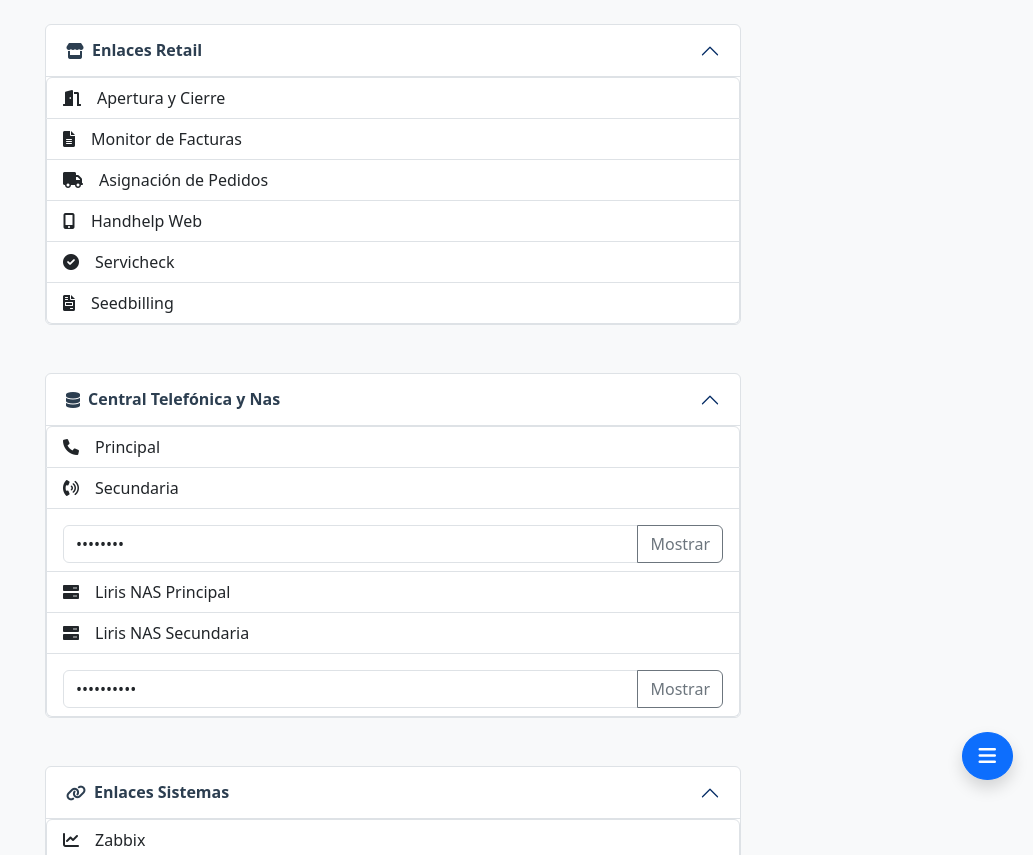
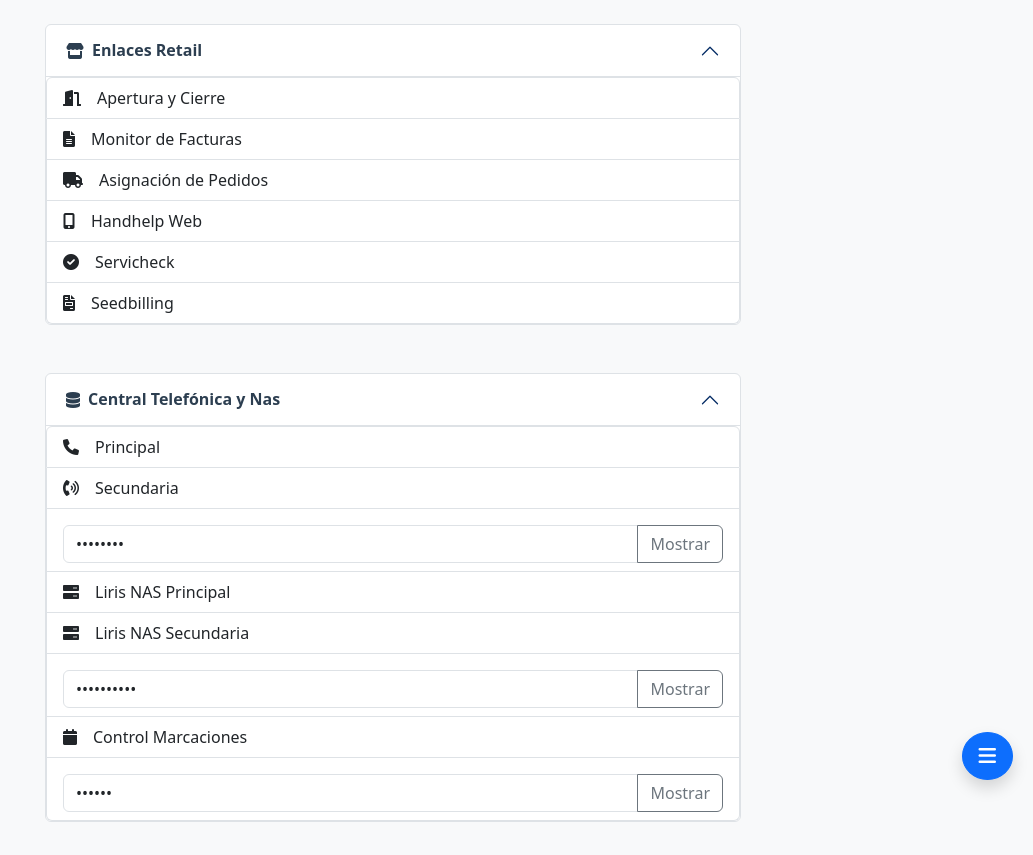
Before and after one commit to tokyo07/proyecto_elirissup, a plain HTML site: page index.html in a window 1280 px wide. Shown: the top 855 px of the page, without its empty margins (247-1280 px from the left). Drawn offline with nearby package versions, Linux system fonts and the light colour scheme.

Commit message:
Update index.html

```diff
--- a/index.html
+++ b/index.html
@@ -186,6 +186,15 @@
                                 <button class="btn btn-outline-secondary toggle-password" type="button">Mostrar</button>
                             </div>
                         </div>
+                        <a href="http://srv-test3:90/adissecurity/controldeacceso/marcaciones" class="list-group-item list-group-item-action" target="_blank" aria-label="Acceder a Control Marcaciones">
+                            <i class="fa fa-calendar me-3"></i>Control Marcaciones
+                        </a>
+                        <div class="list-group-item">
+                            <div class="input-group mt-2">
+                                <input type="password" class="form-control password-field" value="030629" readonly>
+                                <button class="btn btn-outline-secondary toggle-password" type="button">Mostrar</button>
+                            </div>
+                        </div>
                     </div>
                 </div>
             </div>
```
